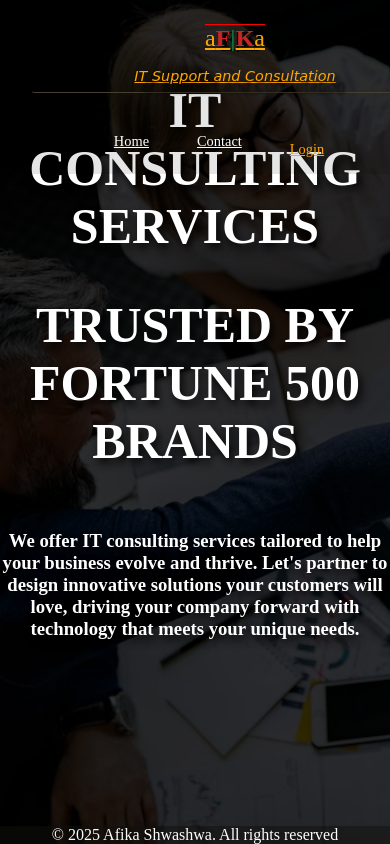
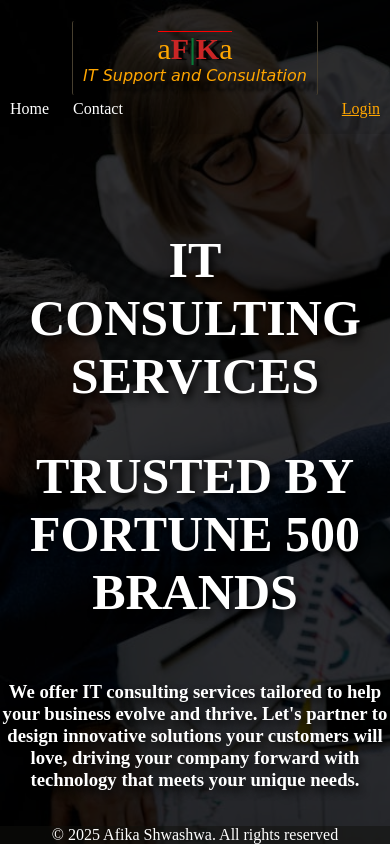
Before and after one commit to Afika-1/aFiKa-Consultations, a website: page index.html in a window 390 px wide. Drawn offline with Linux system fonts and the light colour scheme.

Commit message:
Website responsive

```diff
--- a/index.html
+++ b/index.html
@@ -10,6 +10,23 @@
 
   <body>
     <section>
+      <!-- <nav class="navbar navbar-expand-lg bg-body-tertiary">
+        <div class="container-fluid">
+          <div class="logo">
+            <a class="afika" href="#">a<span>F<span>|</span>K</span>a</a>
+            <a class="navbar-brand" href="#">IT Support and Consultation</a>
+          </div>
+
+          <div class="collapse navbar-collapse" id="navbarNavAltMarkup">
+            <div class="navbar-nav">
+              <a class="nav-link active" aria-current="page" href="index.html">Home</a>
+              <a class="nav-link" href="login.html">Contact</a>
+
+              <a class="nav-link" id="login" href="login.html">Login</a>
+            </div>
+          </div>
+        </div>
+      </nav> -->
       <nav class="navbar navbar-expand-lg bg-body-tertiary">
         <div class="container-fluid">
           <div class="logo">
@@ -19,12 +36,16 @@
 
           <div class="collapse navbar-collapse" id="navbarNavAltMarkup">
             <div class="navbar-nav">
-              <a class="nav-link active" aria-current="page" href="index.html">Home</a>
-              <!-- <a class="nav-link" href="signup.html">About</a> -->
-              <a class="nav-link" href="login.html">Contact</a>
-              <!-- <a class="nav-link" href="#">Services</a> -->
-
-              <a class="nav-link" id="login" href="login.html">Login</a>
+              <div>
+                <a class="nav-link active" aria-current="page" href="index.html"
+                  >Home</a
+                >
+                <a class="nav-link" href="login.html">Contact</a>
+                <!-- <a class="nav-link" href="#">Services</a> -->
+              </div>
+              <div>
+                <a class="nav-link" id="login" href="login.html">Login</a>
+              </div>
             </div>
           </div>
         </div>
--- a/login.css
+++ b/login.css
@@ -67,6 +67,7 @@ text-shadow: 5px 1px 1px rgba(0, 0, 0, 0.9)
     text-decoration: none;
 
 }
+.navbar-nav{display: flex;}
 .navbar-nav a{
 color: white;
 padding: 10px;
@@ -79,7 +80,7 @@ text-align: center;
 }
 .navbar{
     background-color: rgba(0, 0, 0, 0.5);
-    padding: 0;
+    padding: 1rem;
     color: white;
     width: 100%;
 
@@ -184,5 +185,10 @@ text-align: center;
   .container-fluid{
     flex-direction: column;
   }
-
+  .container-fluid .collapse{
+    width: 100vw;
 }
+.navbar-nav{
+    justify-content: space-between;
+}
+}
--- a/signup.css
+++ b/signup.css
@@ -10,9 +10,9 @@ section {
   height: 110vh;
   display: flex;
   flex-direction: column;
-  /* justify-content: center; */
   align-items: center;
 }
+
 .logo{
     display: flex;
     flex-direction: column;
@@ -81,11 +81,12 @@ text-align: center;
     align-items: center;
     justify-content: space-between;
     flex-wrap: wrap;
-    padding: 0;
+    padding: 1rem;
     color: white;
     /* width: 100%; */
 
 }
+
 #login{
     text-decoration:underline;
     color: rgb(255, 166, 0);
@@ -153,6 +154,7 @@ footer {
 
 a {
   cursor: pointer;
+
 }
 @media (max-width:910px) {
     form{
@@ -170,5 +172,11 @@ a {
   .container-fluid{
     flex-direction: column;
   }
+  .container-fluid .collapse{
+    width: 100vw;
+}
+.navbar-nav{
+    justify-content: space-between;
+}
 
 }
--- a/style.css
+++ b/style.css
@@ -10,7 +10,8 @@ body{
 section{
     display: flex;
     flex-direction: column;
-    /* align-items: center; */
+    justify-content:space-between ;
+    align-items: center;
     background-color: rgba(0, 0, 0, 0.8);
     height: 100vh;
     justify-content: space-between;
@@ -84,10 +85,80 @@ text-align: center;
     color: rgb(255, 166, 0);
     margin-left: 5vw;
 } */
+/* } */
+.logo{
+    display: flex;
+    flex-direction: column;
+    align-items: center;
+    border-radius: 2px;
+    border-right: .1px rgb(71, 63, 47) solid;
+    border-left: .1px rgb(71, 63, 47) solid;
+    padding: 10px;
+    margin: 5px;
+}
+.afika{
+    /* font-weight: bold; */
+    font-size: 30px;
+    color: rgb(255, 166, 0);
+    border-top: 1px red solid;
+    /* text-shadow: 1px 1px 3px rgba(0, 0, 0, 0.9) */
+
+}
+.afika span{
+font-weight: bold;
+color: rgb(202, 37, 37) ;
+text-shadow: 5px 1px 1px rgba(0, 0, 0, 0.9)
+
+}
+.afika span >span{
+    color:  rgb(8, 121, 55); ;
+}
+.navbar-brand{
+    font-style: italic;
+    font-family:cursive;
+    color: rgb(255, 166, 0);
+    text-shadow: 10px 10px 3px rgba(0, 0, 0, 0.9);
+}
+.container-fluid{
+    display: flex;
+    justify-content: space-between;
+    align-items: center;
+    padding-left: 10px;
+    padding-right: 10px;
+
+}
+.container-fluid a{
+    text-decoration: none;
+
+}
+.navbar-nav a{
+color: white;
+padding: 10px;
+width: 100px;
+text-align: center;
+}
+
+.navbar-nav a:hover{
+    border-bottom: 3px rgb(8, 121, 55) solid;
+}
+.navbar-nav{
+    display: flex;
+}
+.navbar{
+    background-color: rgba(0, 0, 0, 0.1);
+    padding: 1rem;
+        color: white;
+    width: 100%;
+
+}
+#login{
+    text-decoration:underline;
+    color: rgb(255, 166, 0);
+    margin-left: 5vw;
+}
 
 
-
-.navbar {
+/* .navbar {
     background-color: rgba(0, 0, 0, 0.1);
     display: flex;
     align-items: center;
@@ -167,10 +238,10 @@ text-align: center;
     text-decoration: underline;
     color: rgb(255, 166, 0);
     margin-left: 2.5rem;
-  }
+  } */
 
   /* Responsive Breakpoints */
-  @media (max-width: 1200px) {
+  /* @media (max-width: 1200px) {
     .navbar-nav {
       gap: 1.5rem;
     }
@@ -250,7 +321,7 @@ text-align: center;
       margin-left: 0;
       margin-top: 1rem;
     }
-  }
+  } */
 
 
 
@@ -271,16 +342,37 @@ h1{
     margin-top:10%;
 }
 footer{
-    /* position: absolute; */
-    /* bottom: 0px; */
 color: white;
 background-color: rgba(16, 17, 13, 0.5);
 width: 100%;
 text-align: center;}
 
-a{cursor: pointer;}
+a{cursor: pointer;
+    text-decoration: none;}
 .nav-link:active{
     color: rgb(255, 166, 0);
 }
-@media (min-width:570px) {
+/* @media (max-width:910px) {
+    form{
+      width: 85vw;
+    }
+    form input{
+      width: 80vw;
+    }
+    button{
+      width: 10rem;
+    }
+
+} */
+@media (max-width:500px) {
+  .container-fluid{
+    flex-direction: column;
+  }
+  .container-fluid .collapse{
+    width: 100vw;
 }
+.navbar-nav{
+    justify-content: space-between;
+}
+
+}
```
Also changed, not shown: login.html (+3 -1 lines), signup.html (+0 -1 lines).
